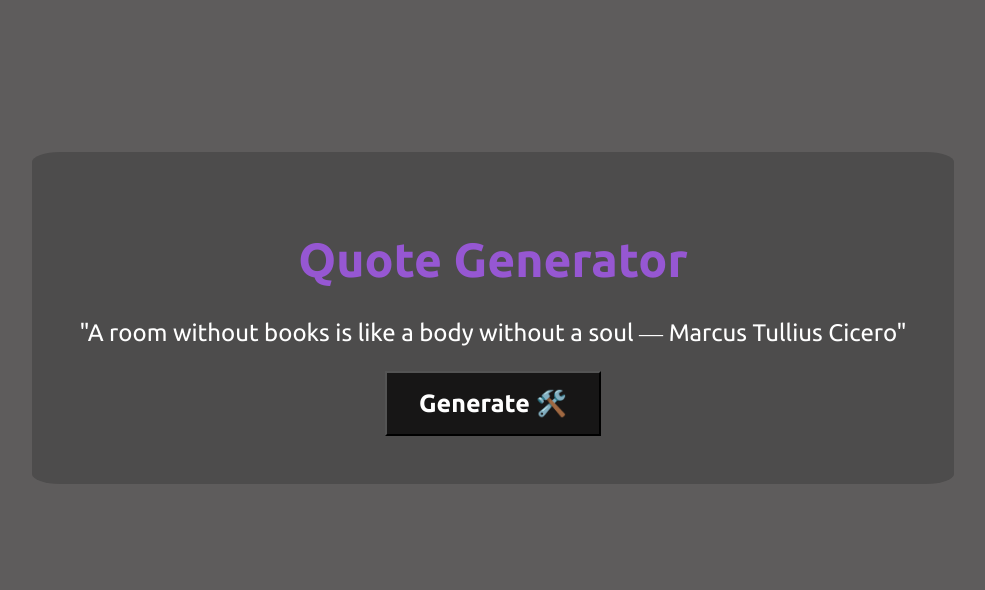
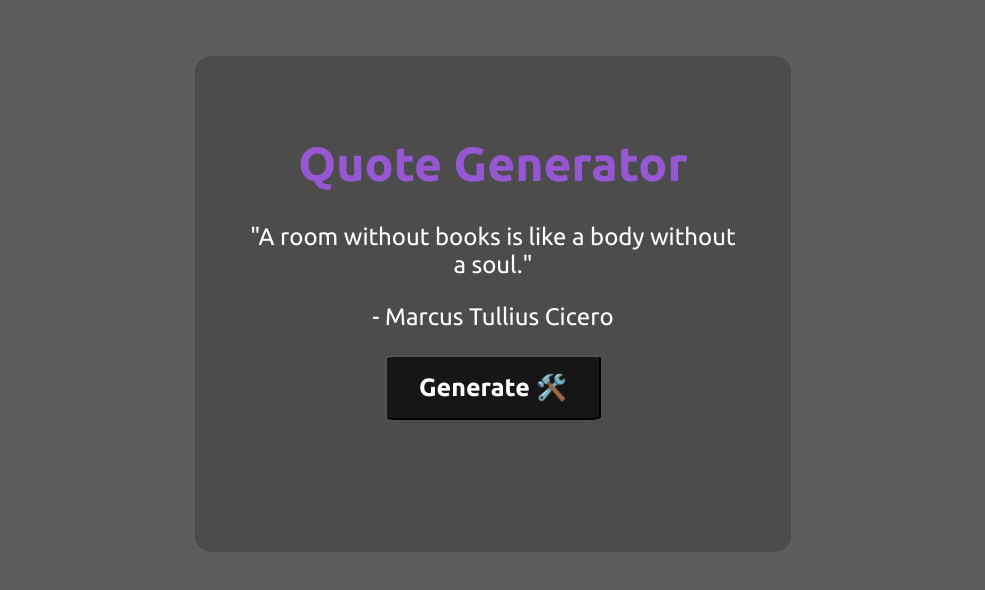
Before and after one commit to HISG-2427/RandomQuoteGenerator, a plain HTML site: page index.html in a window 1280 px wide. Both pictures are taken after a click on the button "Generate 🛠️". Shown: the whole page, without its empty margins (147-1132 px from the left). Drawn offline with Linux system fonts and the light colour scheme.

Commit message:
Final Commit

```diff
--- a/app.js
+++ b/app.js
@@ -1,16 +1,28 @@
 const quotes = [
-    "Be yourself; everyone else is already taken ― Oscar Wilde",
-    "I'm selfish, impatient and a little insecure. I make mistakes, I am out of control and at times hard to handle. But if you can't handle me at my worst, then you sure as hell don't deserve me at my best ― Marilyn Monroe",
-    "Two things are infinite: the universe and human stupidity; and I'm not sure about the universe ― Albert Einstein",
-    "A room without books is like a body without a soul ― Marcus Tullius Cicero",
-    "Be who you are and say what you feel, because those who mind don't matter, and those who matter don't mind ― Bernard M. Baruch",
-    "Be the change that you wish to see in the world ― Mahatma Gandhi",
-    "In three words I can sum up everything I've learned about life: it goes on ― Robert Frost"
+    "Be yourself; everyone else is already taken.",
+    "I'm selfish, impatient and a little insecure. I make mistakes, I am out of control and at times hard to handle. But if you can't handle me at my worst, then you sure as hell don't deserve me at my best.",
+    "Two things are infinite: the universe and human stupidity; and I'm not sure about the universe.",
+    "A room without books is like a body without a soul.",
+    "Be who you are and say what you feel, because those who mind don't matter, and those who matter don't mind.",
+    "Be the change that you wish to see in the world.",
+    "In three words I can sum up everything I've learned about life: it goes on."
+]
+const authors = [
+    "Oscar Wilde",
+    "Marilyn Monroe",
+    "Albert Einstein",
+    "Marcus Tullius Cicero",
+    "Bernard M. Baruch",
+    "Mahatma Gandhi",
+    "Robert Frost"
 ]
 const qt = document.querySelector(".quoteText");
+const at = document.querySelector(".authorText");
 const gb = document.querySelector(".generatebtn");
 function generateQuotes() {
     var randInd = Math.floor(Math.random() * quotes.length);
     var randQuote = quotes[randInd];
+    let randAuthor = authors[randInd];
     qt.textContent = '"' + randQuote + '"';
+    at.textContent = "- " + randAuthor;
 }
--- a/index.html
+++ b/index.html
@@ -12,7 +12,8 @@
 <body>
     <div class="container">
         <h1>Quote Generator</h1>
-        <p class="quoteText">"So many books, so little time ― Frank Zappa"</p>
+        <p class="quoteText">"So many books, so little time."</p>
+        <p class="authorText">- Frank Zappa</p>
         <button class="generatebtn" onclick="generateQuotes()">Generate 🛠️</button>
     </div>
     <script src="app.js"></script>
--- a/styles.css
+++ b/styles.css
@@ -17,7 +17,9 @@ h1{
     padding: 2em;
     font-size: 1.5rem;
     border-radius: 3%;
-    margin-top: 9rem;
+    margin-top: 3rem;
+    width: 500px;
+    height: 400px;
 }
 .generatebtn {
     padding: 1rem 2rem;
@@ -27,4 +29,5 @@ h1{
     color: white;
     cursor: pointer;
     font-family: "Ubuntu";
+    border-radius: 5%;
 }
```
